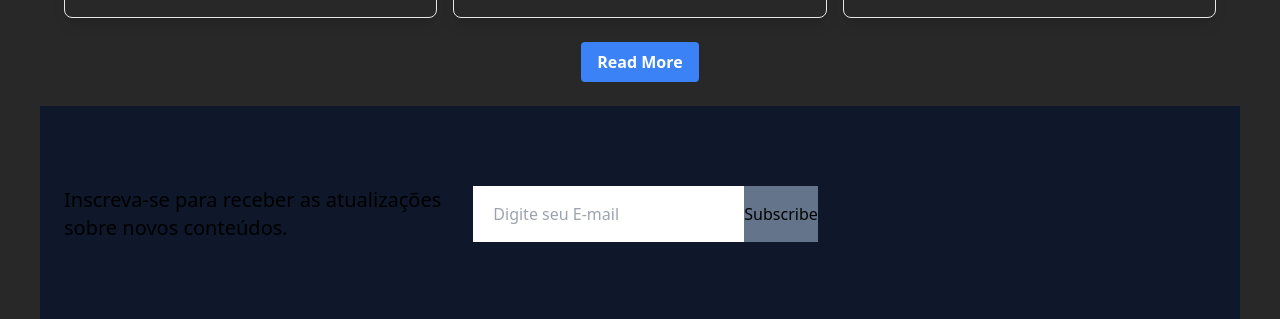
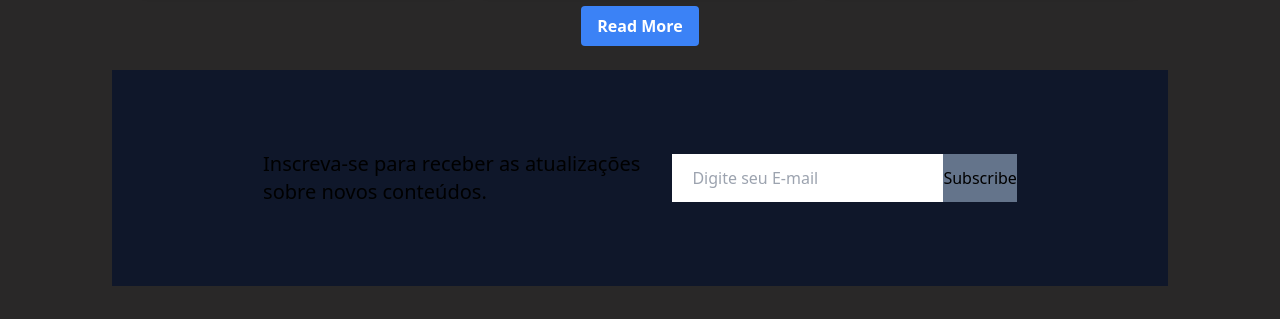
Before and after one commit to Kevin-Itam/eCommerce_ReactJs, a React (Vite) app in the folder Loyalt-Fornituries/: page / in a window 1280 px wide. Shown: the part 3386-3705 px from the top of the page. After the commit the page ends 3672 px from the top, so only its background shows below. Built offline with nearby package versions, Linux system fonts and the light colour scheme.

Commit message:
24/09/2024

```diff
--- a/Loyalt-Fornituries/src/App.jsx
+++ b/Loyalt-Fornituries/src/App.jsx
@@ -2,7 +2,7 @@ import { Outlet } from 'react-router-dom'
 import Navbar from './Components/Navbar'
 export default function App() {
   return (
-    <div className='container px-10'>
+    <div className='container px-28'>
       <Navbar/>
       <h1>Menu principal</h1>
       <div>
--- /dev/null
+++ b/Loyalt-Fornituries/src/Components/Footer.jsx
@@ -0,0 +1,7 @@
+export default function App(){
+    return(
+        <div>
+            <div></div>
+        </div>
+    )
+}
--- a/Loyalt-Fornituries/src/Components/Subscribe.jsx
+++ b/Loyalt-Fornituries/src/Components/Subscribe.jsx
@@ -5,7 +5,7 @@ export default function App(){
     const secondpart = text.split("sobre")[1];
 
     return(
-        <div className="bg-slate-900 flex flex-row container mx-auto px-6 py-20 gap-8">
+        <div className="bg-slate-900 flex flex-row items-center justify-center container mx-auto px-6 py-20 gap-8">
             <span className="text-xl text-wrap">{firstpart}<br />sobre{secondpart}</span>
             <div className="bg-slate-500 flex">
                 <input className="outline-none px-5 py-3 " type="email" name="email" id="" placeholder="Digite seu E-mail" />
--- a/Loyalt-Fornituries/src/Pages/HomePage.jsx
+++ b/Loyalt-Fornituries/src/Pages/HomePage.jsx
@@ -2,6 +2,7 @@ import Home_Grid from "../Components/GridHome"
 import Articles from "../Components/TopArticles"
 import Lastpost from "../Components/Lastpost"
 import Sub from "../Components/Subscribe"
+import Footer from "../Components/Footer"
 import imgtest from '../assets/flamingos.jpg';
 import { FontAwesomeIcon } from '@fortawesome/react-fontawesome';
 import { faUser, faCalendarDays } from '@fortawesome/free-solid-svg-icons';
@@ -107,6 +108,7 @@ export default function App() {
       <Articles/>
       <Lastpost/>
       <Sub/>
+      <Footer/>
     </div>
   );
 }
```
